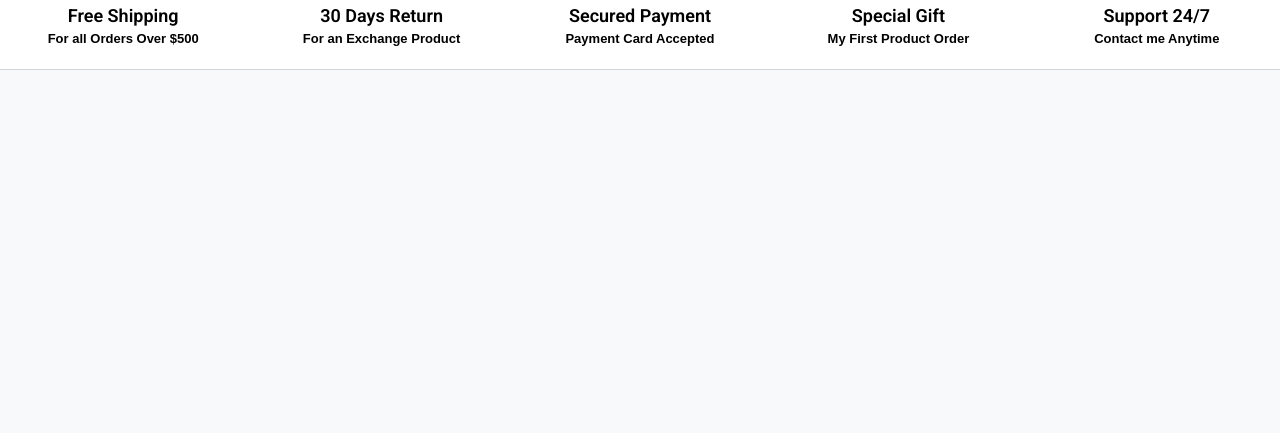
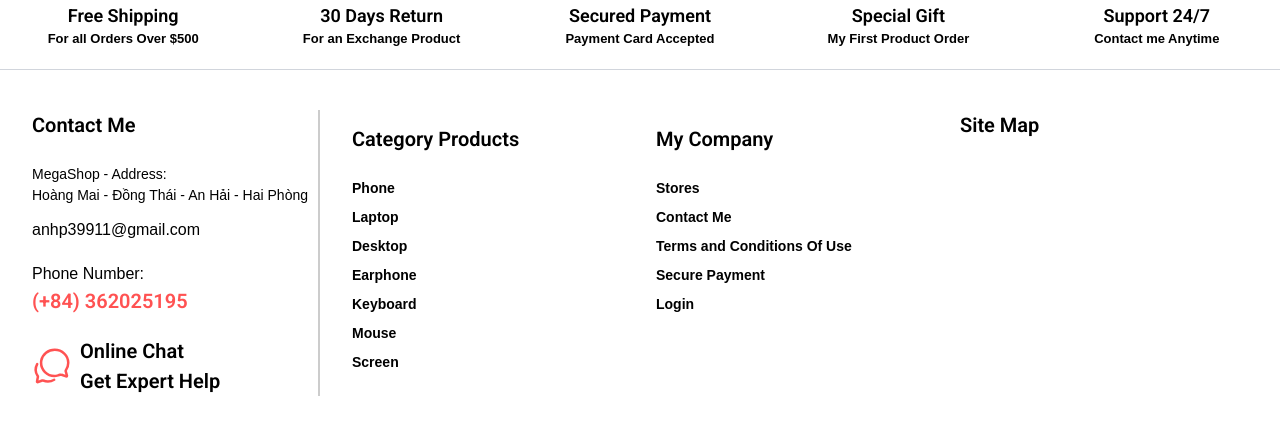
Before and after one commit to anhpham271003/ecommerce, a React (Vite) app: page / in a window 1280 px wide. Shown: the part 3242-3675 px from the top of the page. Before the commit the page ends 3456 px from the top, so only its background shows below. Built offline with nearby package versions, Linux system fonts and the light colour scheme; a web font is replaced by a local one.

Commit message:
init footer

```diff
--- a/src/Pages/Home/index.jsx
+++ b/src/Pages/Home/index.jsx
@@ -27,6 +27,7 @@ import { TbTruckReturn } from "react-icons/tb";
 import { IoGiftOutline, IoWalletOutline  } from "react-icons/io5";
 import { TfiHeadphoneAlt } from "react-icons/tfi";
 import { RiExchangeLine } from "react-icons/ri";
+import Footer from "../../components/Footer";
 
 const Home = () => {
   //state for tabs
@@ -241,7 +242,8 @@ const Home = () => {
         </div>
       </section>
 
-      <br /> <br /> <br /> <br /> <br /> <br />
+      {/* footer */}
+      <Footer/>
     </>
   );
 };
--- a/src/components/Footer/index.jsx
+++ b/src/components/Footer/index.jsx
@@ -1,9 +1,92 @@
-import React from 'react'
+import React from "react";
+import { Link } from "react-router-dom";
+import { IoChatbubblesOutline } from "react-icons/io5";
 
-const Footer = () =>{
-    return(
-        <div></div>
-    )
-}
+const Footer = () => {
+  return (
+    <div className="bg-white flex py-10">
+
+        {/* footerLeft */}
+      <div className="leftPart w-[25%] border-r-2 pl-8 border-[rgba(0,0,0,0.2)]">
+        <h2 className="text-[20px] font-[600] !mb-6">Contact Me</h2>
+        <p className="text-[14px] font-[500] pb-3 font-liber">
+          MegaShop - Address:
+          <br />
+          Hoàng Mai - Đồng Thái - An Hải - Hai Phòng
+        </p>
+        <Link className="hover:text-primary font-liber" to="mailto:anhp39911@gmail.com">
+          anhp39911@gmail.com
+        </Link>
+
+        <span className="text-[16px] font-[500] block w-full !mt-5 font-liber">
+          Phone Number:
+        </span>
+        <span className="text-[20px] font-[600] block w-full  text-primary">
+          (+84) 362025195
+        </span>
+        <div className="flex items-center gap-2 !mt-5">
+          <IoChatbubblesOutline className="text-[40px] !m-0 text-primary"/>
+          <span className="text-[20px] font-[600] !m-0">
+            Online Chat
+            <br /> Get Expert Help
+          </span>
+        </div>
+      </div>
+        {/* FooterCenter */}
+      <div className="centerPart w-[50%] pl-8 flex">
+        <div className="centerCol1 w-[50%] !my-0">
+            <h2 className="text-[20px] font-[600] !mb-6">Category Products</h2>
+            <ul className="list">
+                <li className="list-none text-[14px] w-full !mb-2">
+                    <Link to="/" className="hover:text-primary font-nata font-[600]">Phone</Link>
+                </li>
+                <li className="list-none text-[14px] w-full !mb-2">
+                    <Link to="/" className="hover:text-primary font-nata font-[600]">Laptop</Link>
+                </li>
+                <li className="list-none text-[14px] w-full !mb-2">
+                    <Link to="/" className="hover:text-primary font-nata font-[600]">Desktop</Link>
+                </li>
+                <li className="list-none text-[14px] w-full !mb-2">
+                    <Link to="/" className="hover:text-primary font-nata font-[600]">Earphone</Link>
+                </li>
+                <li className="list-none text-[14px] w-full !mb-2">
+                    <Link to="/" className="hover:text-primary font-nata font-[600]">Keyboard</Link>
+                </li>
+                <li className="list-none text-[14px] w-full !mb-2">
+                    <Link to="/" className="hover:text-primary font-nata font-[600]">Mouse</Link>
+                </li>
+                <li className="list-none text-[14px] w-full !mb-2">
+                    <Link to="/" className="hover:text-primary font-nata font-[600]">Screen</Link>
+                </li>
+            </ul>
+        </div>
+        <div className="centerCol2 w-[50%] !my-0">
+            <h2 className="text-[20px] font-[600] !mb-6">My Company</h2>
+            <ul className="list">
+                <li className="list-none text-[14px] w-full !mb-2">
+                    <Link to="/" className="hover:text-primary font-nata font-[600]">Stores</Link>
+                </li>
+                <li className="list-none text-[14px] w-full !mb-2">
+                    <Link to="/" className="hover:text-primary font-nata font-[600]">Contact Me</Link>
+                </li>
+                <li className="list-none text-[14px] w-full !mb-2">
+                    <Link to="/" className="hover:text-primary font-nata font-[600]">Terms and Conditions Of Use</Link>
+                </li>
+                <li className="list-none text-[14px] w-full !mb-2">
+                    <Link to="/" className="hover:text-primary font-nata font-[600]">Secure Payment</Link>
+                </li>
+                <li className="list-none text-[14px] w-full !mb-2">
+                    <Link to="/" className="hover:text-primary font-nata font-[600]">Login</Link>
+                </li>
+            </ul>
+        </div>
+      </div>
+      {/* FooterRight */}
+      <div className="rightPart w-[25%] !my-0">
+         <h2 className="text-[20px] font-[600] !mb-6 ">Site Map</h2>
+      </div>
+    </div>
+  );
+};
 
 export default Footer;
```
